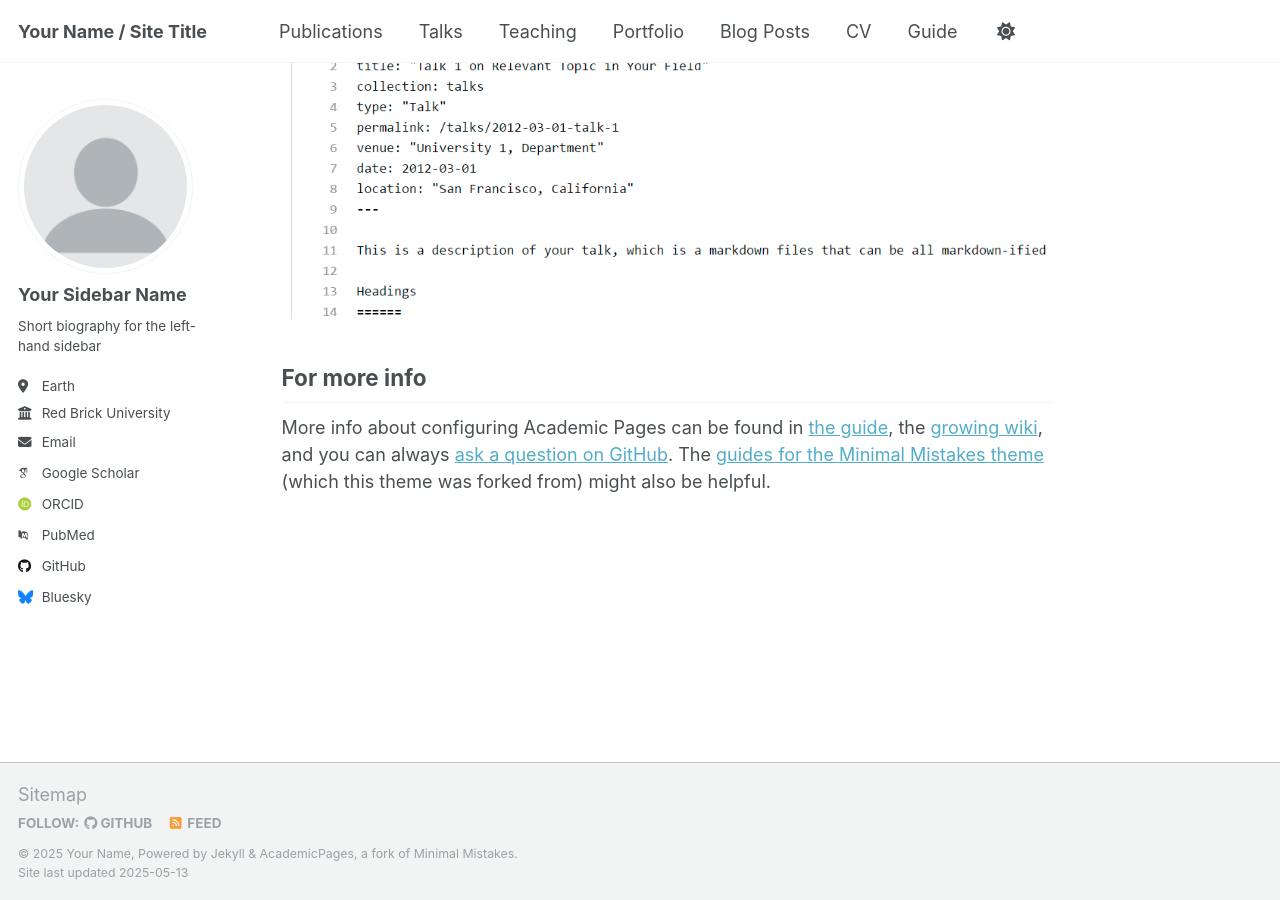
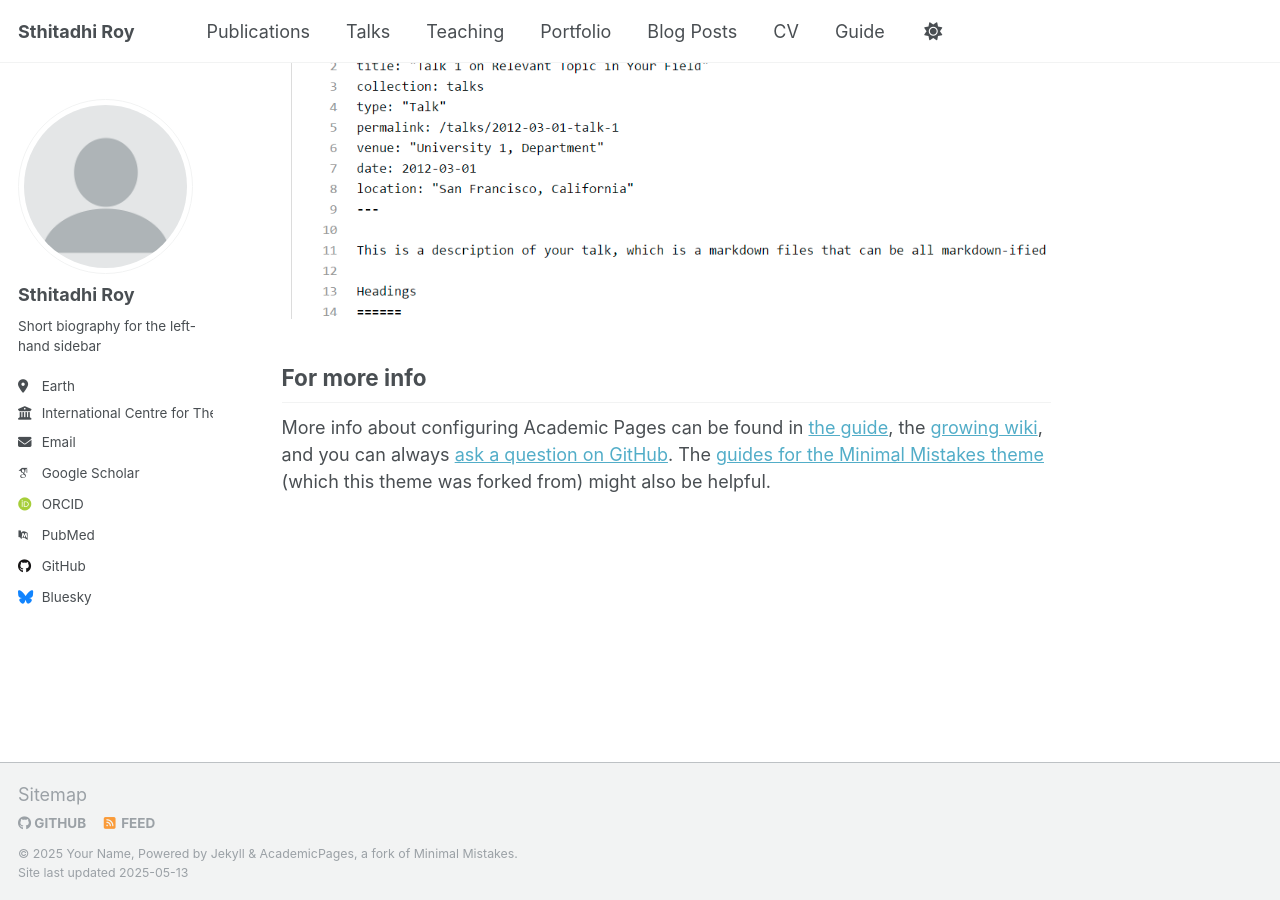
Before and after one commit to sthitadhi-roy/sthitadhi-roy.github.io, a Jekyll site: the page built from _pages/about.md, in a window 1280 px wide and 900 px high, scrolled down 2636 px. Built offline with Jekyll 4.4.1, drawn with Linux system fonts in a browser that asks for light colours; some web fonts are replaced.

Commit message:
Update _config.yml

```diff
--- a/_config.yml
+++ b/_config.yml
@@ -7,9 +7,9 @@
 # server process.
 
 # Basic Site Settings
-locale                   : "en-US"
+locale                   : "en-UK"
 site_theme               : "default"
-title                    : "Your Name / Site Title"
+title                    : "Sthitadhi Roy"
 title_separator          : "-"
 name                     : &name "Your Name"
 description              : &description "personal description"
@@ -23,11 +23,11 @@ repository               : "academicpages/academicpages.github.io"
 author:
   # Biographic information
   avatar           : "profile.png"
-  name             : "Your Sidebar Name"
+  name             : "Sthitadhi Roy"
   pronouns         : # example: "she/her"
   bio              : "Short biography for the left-hand sidebar"
   location         : "Earth"
-  employer         : "Red Brick University"
+  employer         : "International Centre for Theoretical Sciences, Tata Institute of Fundamental Research"
   uri              : # URL
   email            : "none@example.org"
 
```
